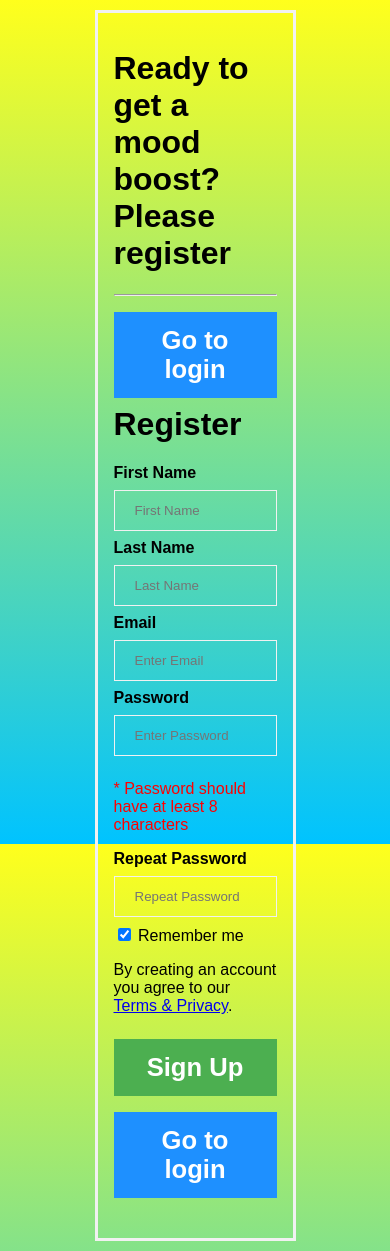
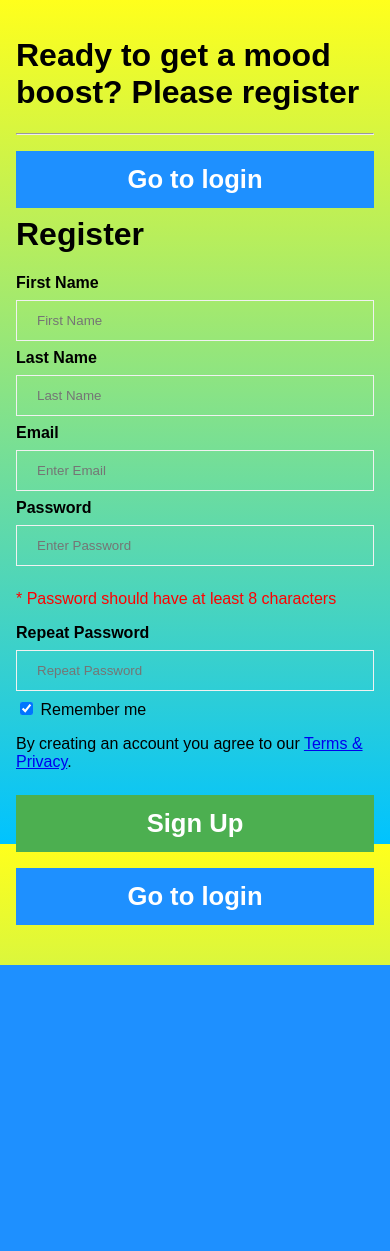
Before and after one commit to lh15/weather-mood-booster, a Django app: page / in a window 390 px wide. After the commit the page ends 965 px from the top, so only its background shows below. Run offline with Django 3.2, Linux system fonts and the light colour scheme; parts of the project's set-up code (start-up, migrations or seed data) failed here and were passed over; some libraries are stand-ins or nearby versions.

Commit message:
login reg mobile responseive

```diff
--- a/apps/first_app/templates/first_app/register.html
+++ b/apps/first_app/templates/first_app/register.html
@@ -1,6 +1,8 @@
 <html>
+
 <head>
   <title>Weather Mood Booster registration</title>
+  <meta name="viewport" content="width=device-width" />
   <script src="https://ajax.googleapis.com/ajax/libs/jquery/3.2.1/jquery.min.js"></script>
   <link rel="stylesheet" href="https://ajax.googleapis.com/ajax/libs/jqueryui/1.12.1/themes/smoothness/jquery-ui.css">
   <script src="https://ajax.googleapis.com/ajax/libs/jqueryui/1.12.1/jquery-ui.min.js"></script>
@@ -8,20 +10,20 @@
     * {
       font-family: sans-serif;
     }
-body{
+
+    body {
       background: linear-gradient(to top, #00c3ff, #ffff1c);
       background-attachment: fixed;
       font-family: 'Love Ya Like A Sister', cursive;
       text-align: left;
       width: 50%;
       margin: 10px auto;
-    border: 3px solid #f1f1f1;
+      /*border: 3px solid #f1f1f1;*/
+    }
+    /* Full-width input fields */
 
-}
-
-
-/* Full-width input fields */
-input[type=text], input[type=password] {
+    input[type=text],
+    input[type=password] {
       width: 100%;
       padding: 12px 20px;
       margin: 8px 0;
@@ -29,10 +31,9 @@ input[type=text], input[type=password] {
       border: 1px solid #f1f1f1;
       box-sizing: border-box;
       background: transparent;
+    }
+    /* Set a style for all buttons */
 
-}
-
-/* Set a style for all buttons */
     button {
       background-color: #4CAF50;
       color: white;
@@ -44,43 +45,53 @@ button {
       font-size: 1.6em;
       font-weight: bold
     }
+    /* Extra styles for the cancel button */
 
-/* Extra styles for the cancel button */
     .cancelbtn {
       padding: 14px 20px;
       background-color: dodgerblue;
       font-size: 1.6em;
       font-weight: bold
     }
+    /* Float cancel and signup buttons and add an equal width */
 
-/* Float cancel and signup buttons and add an equal width */
-.cancelbtn,.signupbtn {
+    .cancelbtn,
+    .signupbtn {
       float: left;
       width: 100%;
     }
+    /* Add padding to container elements */
 
-/* Add padding to container elements */
     .container {
       padding: 16px;
     }
+    /* Clear floats */
 
-/* Clear floats */
     .clearfix::after {
       content: "";
       clear: both;
       display: table;
     }
     /* Change styles for cancel button and signup button on extra small screens */
-@media screen and (max-width: 300px) {
-    .cancelbtn, .signupbtn {
+
+    @media only screen and (max-width: 480px) {
+      body {
+        width: 100% !important;
+        /*font-size: larger !important;*/
+        margin: 0px auto;
+      }
+      .cancelbtn,
+      .signupbtn {
         width: 100%;
       }
     }
-.error{
+
+    .error {
       color: red;
     }
   </style>
 </head>
+
 <body>
 
   <div class="container">
@@ -91,7 +102,7 @@ button {
     {% if messages %}
     <ul class="messages">
       {% for message in messages %}
-                <li{% if message.tags %} class="{{ message.tags }}"{% endif %}>{{ message }}</li>
+      <li{% if message.tags %} class="{{ message.tags }}" {% endif %}>{{ message }}</li>
         {% endfor %}
     </ul>
     {% endif %}
@@ -126,4 +137,5 @@ button {
   </div>
 
 </body>
+
 </html>
```
Also changed, not shown: apps/first_app/templates/first_app/login.html (+15 -3 lines), db.sqlite3. Lines whose indentation alone changed are shown as unchanged.
